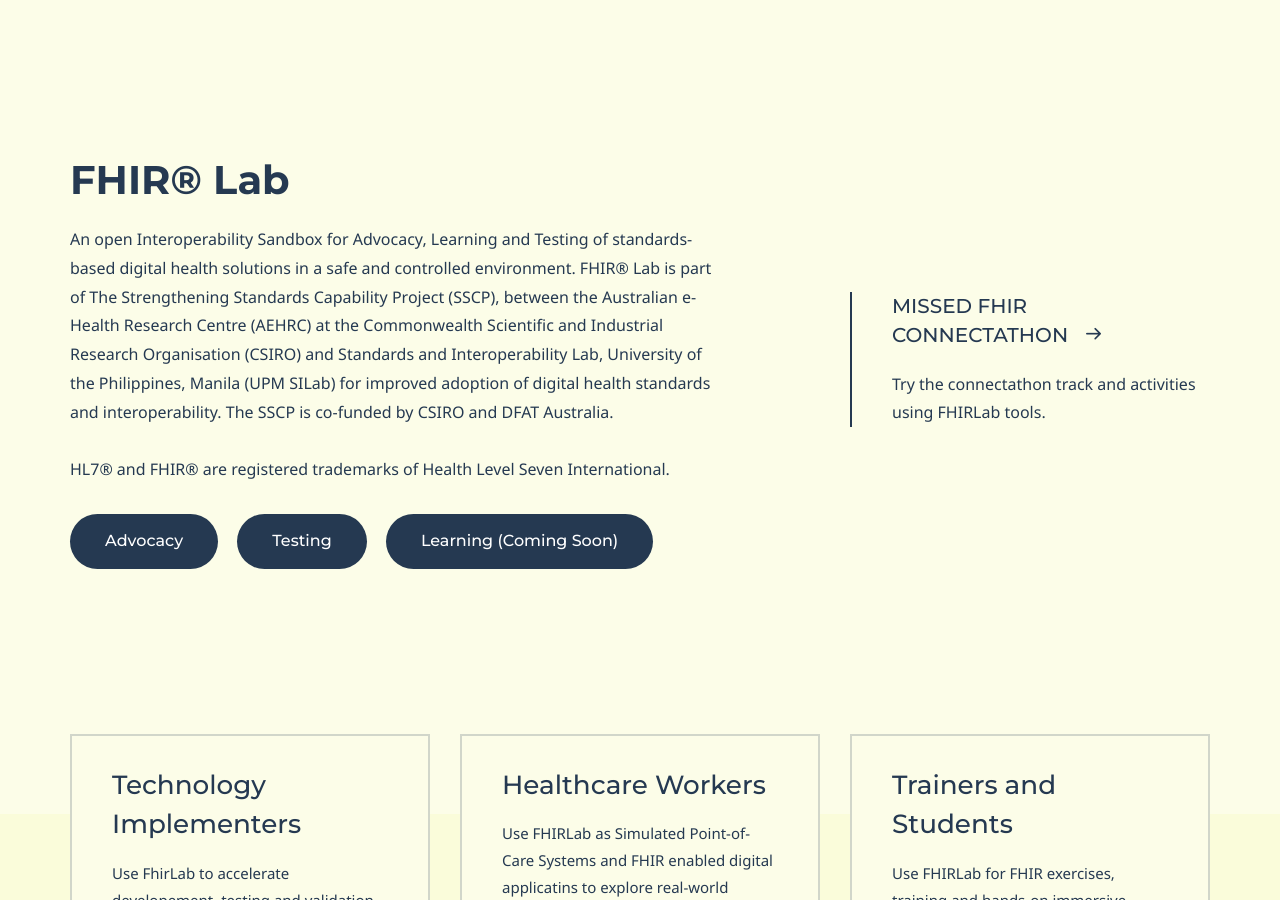
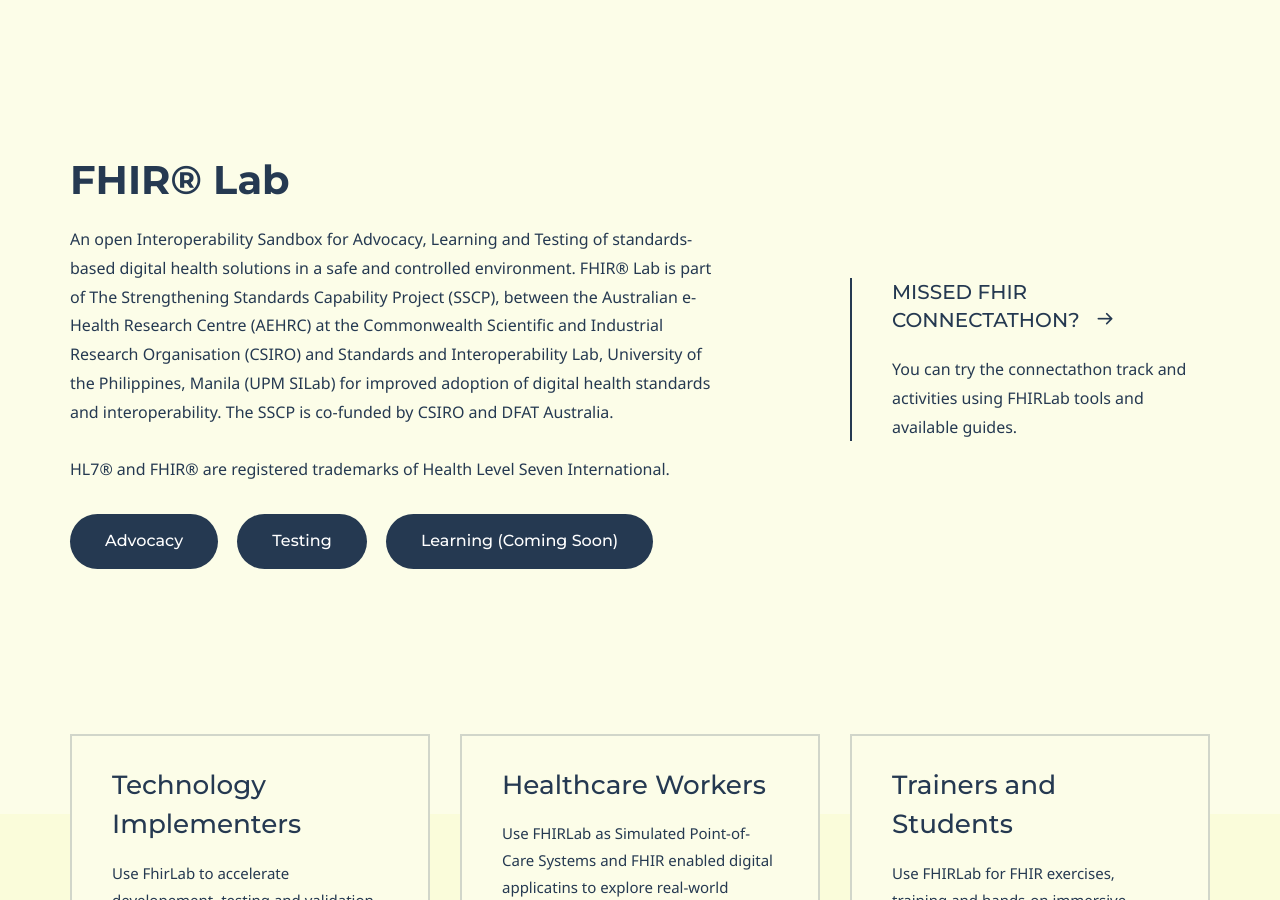
Before and after one commit to upmsilab/FHIRLab, a Jekyll site: the page built from index.md, in a window 1280 px wide and 900 px high. Built offline with Jekyll 4.4.1, drawn with Linux system fonts in a browser that asks for light colours; some web fonts are replaced.

Commit message:
Update index.md

```diff
--- a/index.md
+++ b/index.md
@@ -24,10 +24,10 @@
 
 # Author box
 author:
- title: Missed FHIR Connectathon
+ title: Missed FHIR Connectathon?
  title_url: 'https://github.com/upmsilab/2025JuneFHIRConnectathon'
  external_url: true
- description: Try the connectathon track and activities using FHIRLab tools.
+ description: You can try the connectathon track and activities using FHIRLab tools and available guides.
 
 # Grid navigation
 grid_navigation:
```
